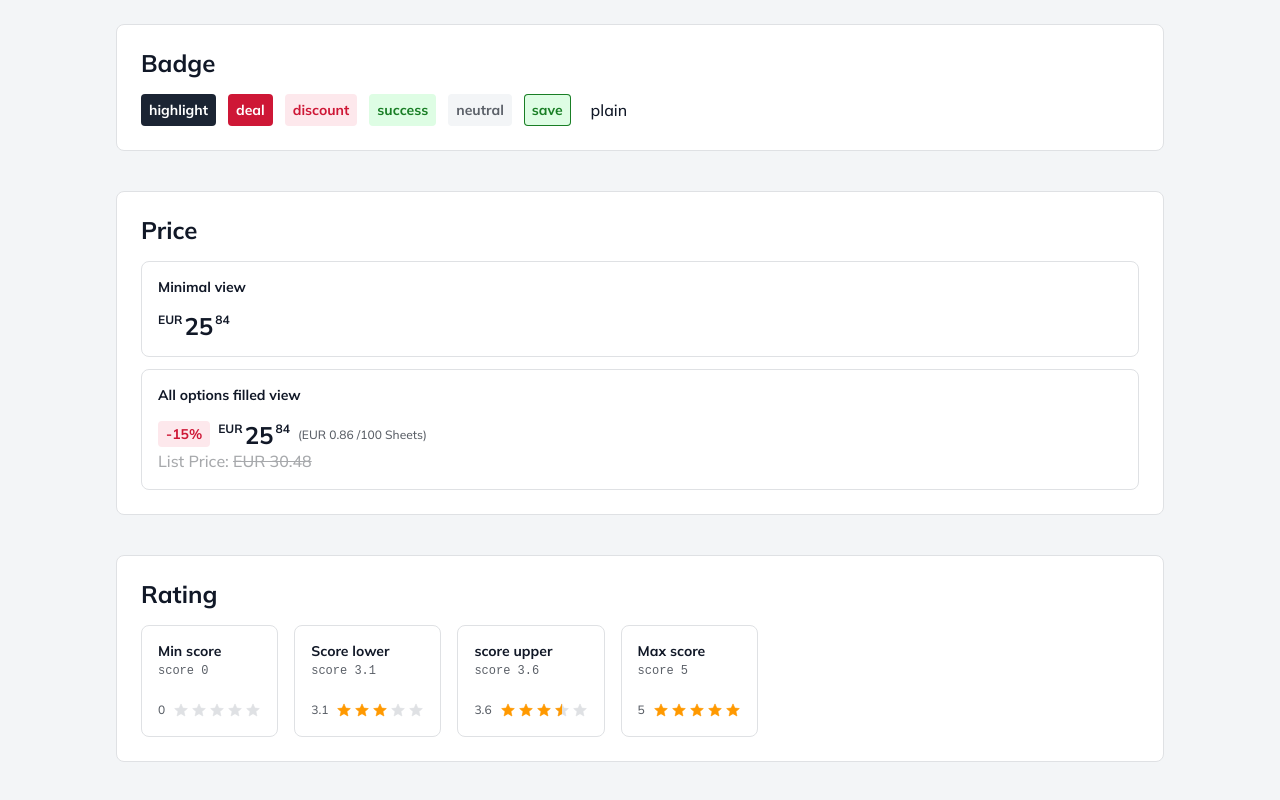
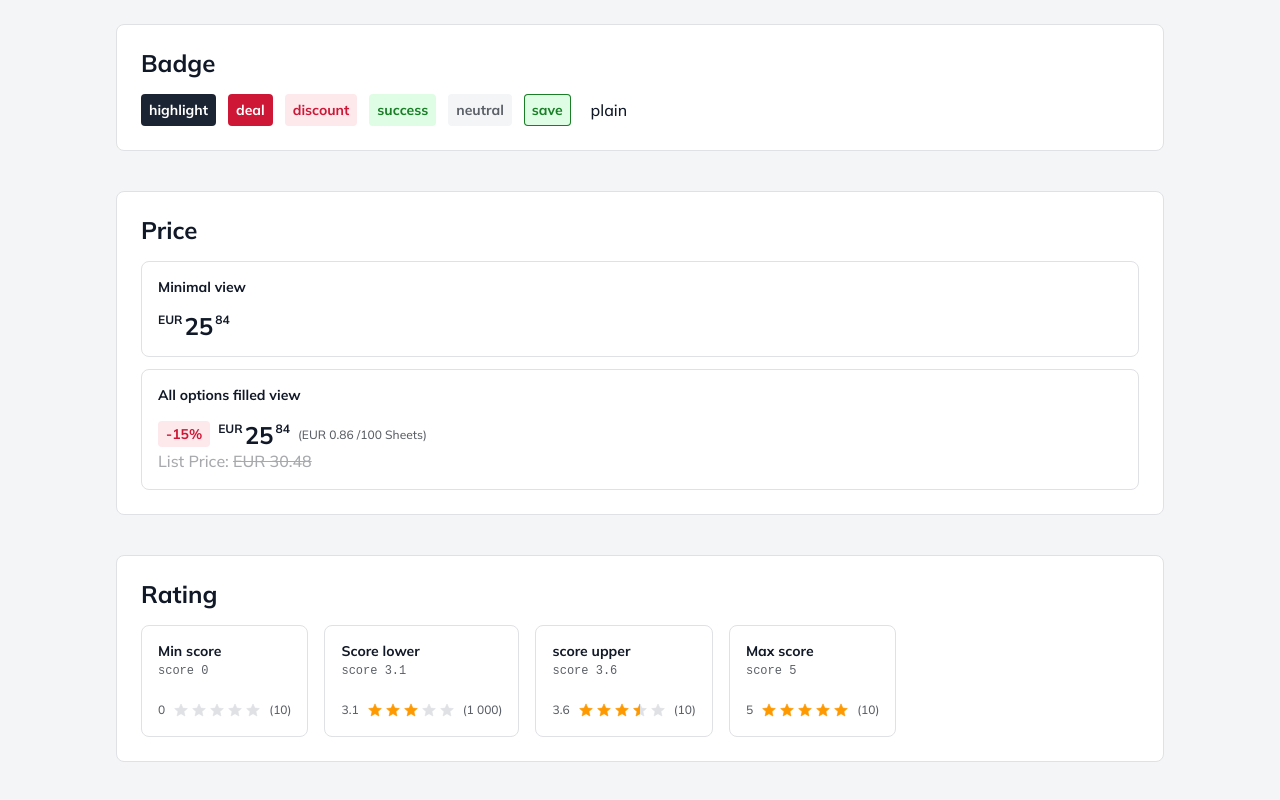
Before and after one commit to AlexJsNett/bazaario, a website built with Vite: page index.html in a window 1280 px wide. Shown: the part 2034-2834 px from the top of the page. Built offline with nearby package versions, Linux system fonts and the light colour scheme.

Commit message:
refactor(rating): add reviewsCount option

```diff
--- a/src/components/rating/rating.scss
+++ b/src/components/rating/rating.scss
@@ -5,6 +5,13 @@
   font-family: var(--font-family);
 
   &__score {
+    color: var(--color-body);
+    font-size: var(--text-caption-size);
+    font-weight: var(--text-caption-weight);
+    line-height: var(--text-caption-line);
+  }
+
+  &__reviews-count {
     color: var(--color-body);
     font-size: var(--text-caption-size);
     font-weight: var(--text-caption-weight);
--- a/src/components/rating/rating.ts
+++ b/src/components/rating/rating.ts
@@ -6,6 +6,7 @@ import starEmptyIcon from '../../assets/stars/star-empty.svg';
 export type RatingOptions = {
   /* float number 0 - 5 */
   score: number;
+  reviewsCount: number;
 };
 
 type StarType = 'empty' | 'half' | 'full';
@@ -26,7 +27,7 @@ const prepareScore = (score: number) => {
 };
 
 export const createRating = (options: RatingOptions) => {
-  const { score } = options;
+  const { score, reviewsCount } = options;
   const preparedScore = prepareScore(score);
   const icons = getStars(preparedScore).map((st) => {
     const star = document.createElement('img');
@@ -53,9 +54,13 @@ export const createRating = (options: RatingOptions) => {
   const scoreEl = document.createElement('span');
   scoreEl.textContent = String(preparedScore);
   scoreEl.classList.add('rating__score');
+  const reviewsEl = document.createElement('span');
+  const formattedCount = reviewsCount.toLocaleString('ru-RU');
+  reviewsEl.textContent = `(${formattedCount})`;
+  reviewsEl.classList.add('rating__reviews-count');
   const starsContainer = document.createElement('div');
   starsContainer.classList.add('rating__stars');
   starsContainer.append(...icons);
-  container.append(scoreEl, starsContainer);
+  container.append(scoreEl, starsContainer, reviewsEl);
   return container;
 };
--- a/src/pages/ui-kit/ui-kit.ts
+++ b/src/pages/ui-kit/ui-kit.ts
@@ -188,10 +188,14 @@ function priceBlock(): HTMLElement {
 function ratingBlock(): HTMLElement {
   const row = el('div', 'ui-kit__row');
   row.append(
-    demoWithDescription(createRating({ score: 0 }), 'Min score', 'score 0'),
-    demoWithDescription(createRating({ score: 3.1 }), 'Score lower', 'score 3.1'),
-    demoWithDescription(createRating({ score: 3.6 }), 'score upper', 'score 3.6'),
-    demoWithDescription(createRating({ score: 5 }), 'Max score', 'score 5'),
+    demoWithDescription(createRating({ score: 0, reviewsCount: 10 }), 'Min score', 'score 0'),
+    demoWithDescription(
+      createRating({ score: 3.1, reviewsCount: 1000 }),
+      'Score lower',
+      'score 3.1',
+    ),
+    demoWithDescription(createRating({ score: 3.6, reviewsCount: 10 }), 'score upper', 'score 3.6'),
+    demoWithDescription(createRating({ score: 5, reviewsCount: 10 }), 'Max score', 'score 5'),
   );
   return row;
 }
```
